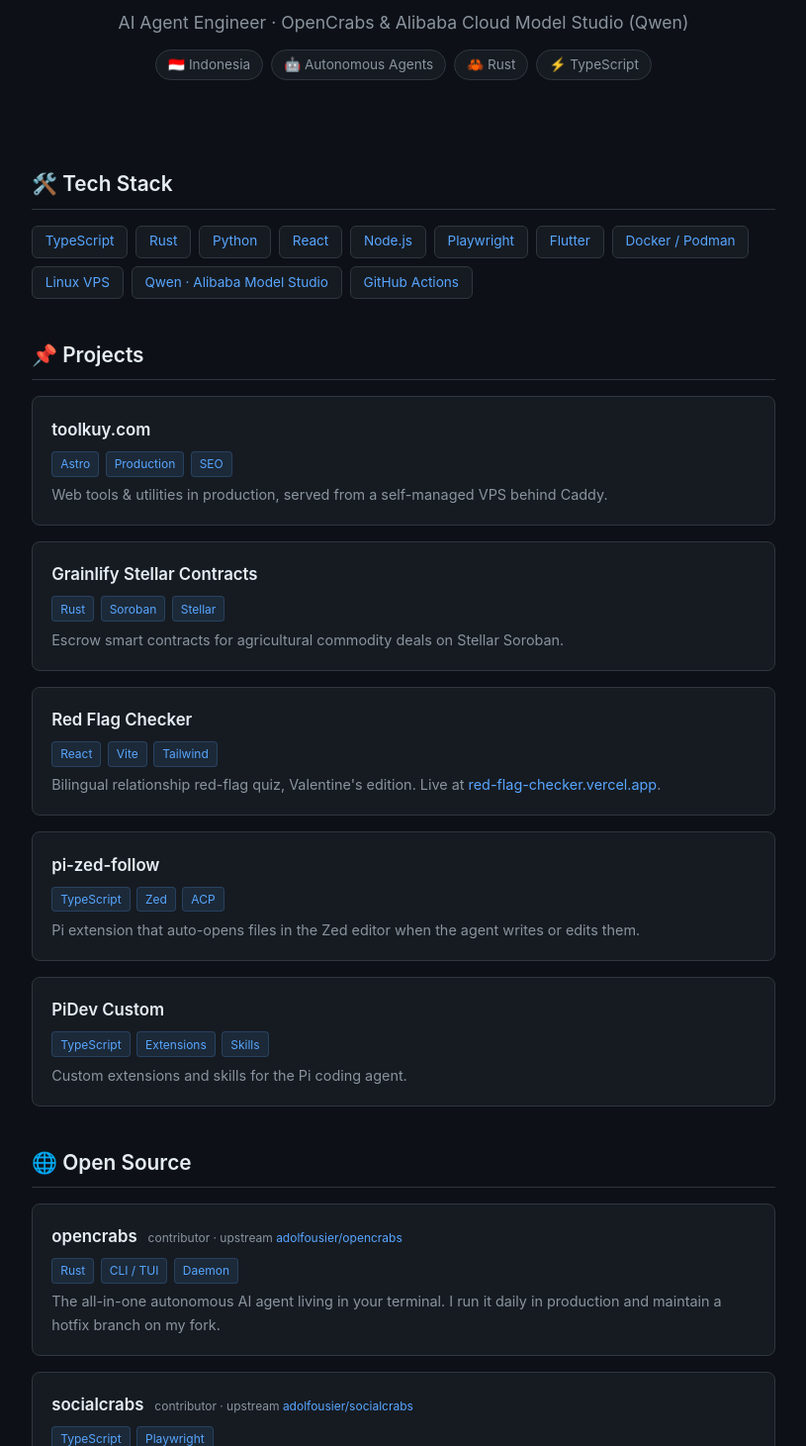
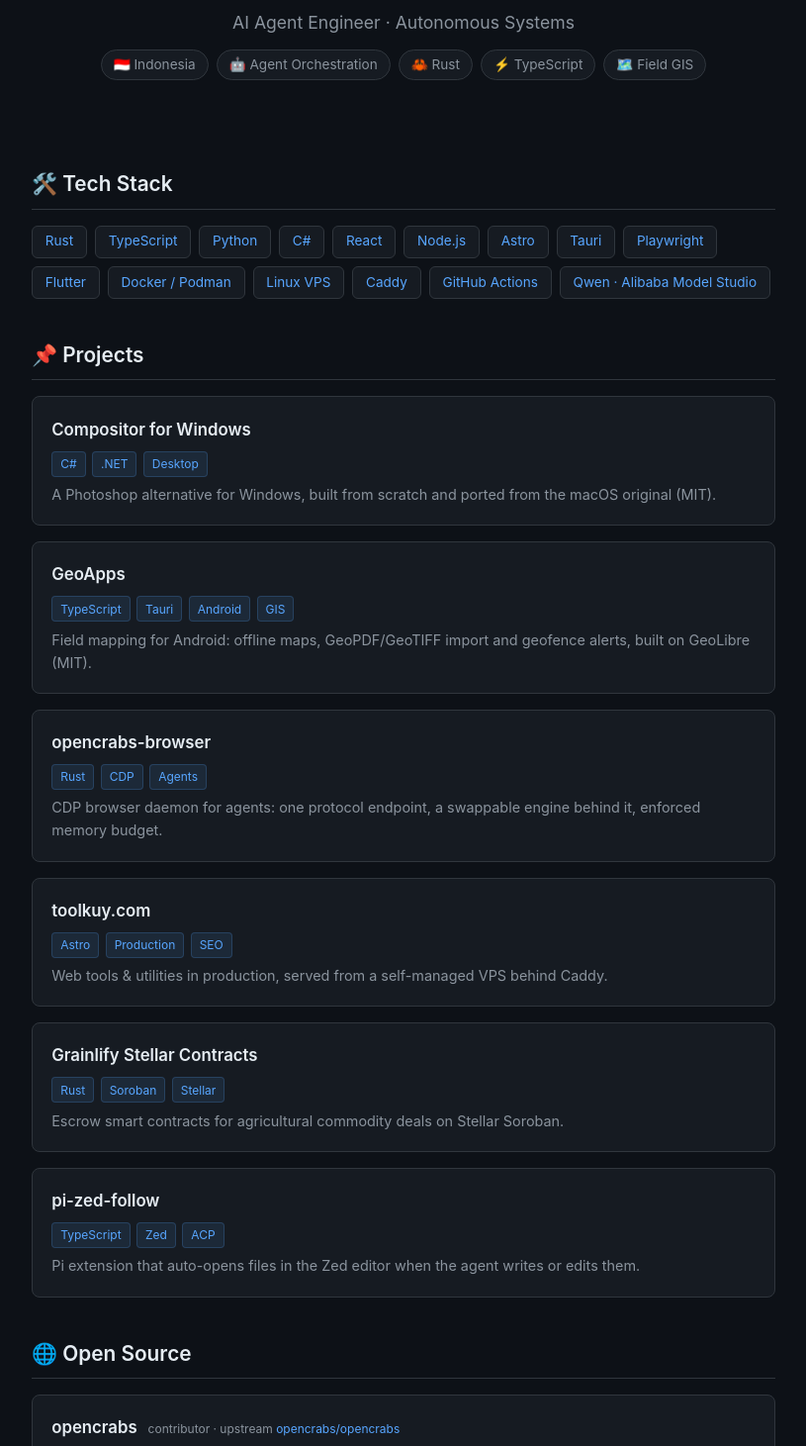
Before and after one commit to adi805/adi805.github.io, a plain HTML site: page index.html in a window 1280 px wide. Shown: the part 267-1728 px from the top of the page at 99% size, without its empty margins (232-1047 px from the left). Drawn offline with Linux system fonts and the light colour scheme; no server answers.

Commit message:
Segarkan portofolio: buang tautan mati dan rujukan afiliasi (#1)
- Hapus proyek Red Flag Checker dan PiDev Custom: repo-nya 404.
- Tambah Compositor for Windows, GeoApps, opencrabs-browser sebagai karya unggulan.
- Perbaiki upstream opencrabs: adolfousier/opencrabs -> opencrabs/opencrabs.
- Angka fallback statistik: 21 repo, 6 follower, 8 bahasa.
- Hapus tautan afiliasi Qwen dari tombol dan footer.

```diff
--- a/index.html
+++ b/index.html
@@ -4,7 +4,7 @@
   <meta charset="UTF-8">
   <meta name="viewport" content="width=device-width, initial-scale=1.0">
   <title>Adi Syafriadi — AI Agent Engineer</title>
-  <meta name="description" content="AI Agent Engineer building autonomous coding agents. OpenCrabs contributor, production web tools at toolkuy.com. Running LLM workloads on Alibaba Cloud Model Studio (Qwen).">
+  <meta name="description" content="AI Agent Engineer building autonomous coding agents and the deterministic gates that keep them honest. Rust, TypeScript, Python, C#. Production web tools at toolkuy.com.">
   <style>
     :root {
       --bg: #0d1117;
@@ -99,12 +99,13 @@
     <div class="hero">
       <img src="https://avatars.githubusercontent.com/u/122665738?v=4" alt="Profile">
       <h1>Adi Syafriadi</h1>
-      <p>AI Agent Engineer · OpenCrabs &amp; Alibaba Cloud Model Studio (Qwen)</p>
+      <p>AI Agent Engineer · Autonomous Systems</p>
       <div class="tagline">
         <span>🇮🇩 Indonesia</span>
-        <span>🤖 Autonomous Agents</span>
+        <span>🤖 Agent Orchestration</span>
         <span>🦀 Rust</span>
         <span>⚡ TypeScript</span>
+        <span>🗺️ Field GIS</span>
       </div>
     </div>
 
@@ -112,16 +113,32 @@
     <section>
       <h2>🛠️ Tech Stack</h2>
       <div class="tech-list">
-        <span>TypeScript</span> <span>Rust</span> <span>Python</span>
-        <span>React</span> <span>Node.js</span> <span>Playwright</span>
-        <span>Flutter</span> <span>Docker / Podman</span> <span>Linux VPS</span>
-        <span>Qwen · Alibaba Model Studio</span> <span>GitHub Actions</span>
+        <span>Rust</span> <span>TypeScript</span> <span>Python</span> <span>C#</span>
+        <span>React</span> <span>Node.js</span> <span>Astro</span> <span>Tauri</span>
+        <span>Playwright</span> <span>Flutter</span>
+        <span>Docker / Podman</span> <span>Linux VPS</span> <span>Caddy</span>
+        <span>GitHub Actions</span> <span>Qwen · Alibaba Model Studio</span>
       </div>
     </section>
 
     <!-- Projects -->
     <section>
       <h2>📌 Projects</h2>
+      <div class="project">
+        <a href="https://github.com/adi805/Compositor-Windows" target="_blank" rel="noopener"><h3>Compositor for Windows</h3></a>
+        <div class="stack"><span>C#</span><span>.NET</span><span>Desktop</span></div>
+        <p>A Photoshop alternative for Windows, built from scratch and ported from the macOS original (MIT).</p>
+      </div>
+      <div class="project">
+        <a href="https://github.com/adi805/GeoApps" target="_blank" rel="noopener"><h3>GeoApps</h3></a>
+        <div class="stack"><span>TypeScript</span><span>Tauri</span><span>Android</span><span>GIS</span></div>
+        <p>Field mapping for Android: offline maps, GeoPDF/GeoTIFF import and geofence alerts, built on GeoLibre (MIT).</p>
+      </div>
+      <div class="project">
+        <a href="https://github.com/adi805/opencrabs-browser" target="_blank" rel="noopener"><h3>opencrabs-browser</h3></a>
+        <div class="stack"><span>Rust</span><span>CDP</span><span>Agents</span></div>
+        <p>CDP browser daemon for agents: one protocol endpoint, a swappable engine behind it, enforced memory budget.</p>
+      </div>
       <div class="project">
         <a href="https://toolkuy.com" target="_blank" rel="noopener"><h3>toolkuy.com</h3></a>
         <div class="stack"><span>Astro</span><span>Production</span><span>SEO</span></div>
@@ -133,19 +150,9 @@
         <p>Escrow smart contracts for agricultural commodity deals on Stellar Soroban.</p>
       </div>
       <div class="project">
-        <a href="https://github.com/adi805/red-flag-checker" target="_blank" rel="noopener"><h3>Red Flag Checker</h3></a>
-        <div class="stack"><span>React</span><span>Vite</span><span>Tailwind</span></div>
-        <p>Bilingual relationship red-flag quiz, Valentine's edition. Live at <a href="https://red-flag-checker.vercel.app" target="_blank" rel="noopener" style="color:var(--accent)">red-flag-checker.vercel.app</a>.</p>
-      </div>
-      <div class="project">
         <a href="https://github.com/adi805/pi-zed-follow" target="_blank" rel="noopener"><h3>pi-zed-follow</h3></a>
         <div class="stack"><span>TypeScript</span><span>Zed</span><span>ACP</span></div>
         <p>Pi extension that auto-opens files in the Zed editor when the agent writes or edits them.</p>
-      </div>
-      <div class="project">
-        <a href="https://github.com/adi805/PiDev-Custom" target="_blank" rel="noopener"><h3>PiDev Custom</h3></a>
-        <div class="stack"><span>TypeScript</span><span>Extensions</span><span>Skills</span></div>
-        <p>Custom extensions and skills for the Pi coding agent.</p>
       </div>
     </section>
 
@@ -153,19 +160,19 @@
     <section>
       <h2>🌐 Open Source</h2>
       <div class="project">
-        <a href="https://github.com/adi805/opencrabs" target="_blank" rel="noopener"><h3>opencrabs</h3></a>
-        <span class="origin">contributor · upstream <a href="https://github.com/adolfousier/opencrabs" target="_blank" rel="noopener" style="color:var(--accent)">adolfousier/opencrabs</a></span>
+        <a href="https://github.com/opencrabs/opencrabs" target="_blank" rel="noopener"><h3>opencrabs</h3></a>
+        <span class="origin">contributor · upstream <a href="https://github.com/opencrabs/opencrabs" target="_blank" rel="noopener" style="color:var(--accent)">opencrabs/opencrabs</a></span>
         <div class="stack"><span>Rust</span><span>CLI / TUI</span><span>Daemon</span></div>
-        <p>The all-in-one autonomous AI agent living in your terminal. I run it daily in production and maintain a hotfix branch on my fork.</p>
+        <p>The all-in-one autonomous AI agent living in your terminal. I run it daily in production and ship Linux/X11 GUI builds in <a href="https://github.com/adi805/opencrabs-gui-x11" target="_blank" rel="noopener" style="color:var(--accent)">opencrabs-gui-x11</a>.</p>
       </div>
       <div class="project">
-        <a href="https://github.com/adi805/socialcrabs" target="_blank" rel="noopener"><h3>socialcrabs</h3></a>
+        <a href="https://github.com/adolfousier/socialcrabs" target="_blank" rel="noopener"><h3>socialcrabs</h3></a>
         <span class="origin">contributor · upstream <a href="https://github.com/adolfousier/socialcrabs" target="_blank" rel="noopener" style="color:var(--accent)">adolfousier/socialcrabs</a></span>
         <div class="stack"><span>TypeScript</span><span>Playwright</span></div>
         <p>Human-like social media automation (Instagram, X, LinkedIn) built for OpenCrabs.</p>
       </div>
       <div class="project">
-        <a href="https://github.com/adi805/GeoLibre" target="_blank" rel="noopener"><h3>GeoLibre</h3></a>
+        <a href="https://github.com/opengeos/GeoLibre" target="_blank" rel="noopener"><h3>GeoLibre</h3></a>
         <span class="origin">contributor · upstream <a href="https://github.com/opengeos/GeoLibre" target="_blank" rel="noopener" style="color:var(--accent)">opengeos/GeoLibre</a></span>
         <div class="stack"><span>TypeScript</span><span>GIS</span><span>Jupyter</span></div>
         <p>Lightweight, cloud-native GIS platform running in the browser, desktop, mobile, and Jupyter.</p>
@@ -176,9 +183,9 @@
     <section>
       <h2>📊 GitHub Stats</h2>
       <div class="stats">
-        <div class="stat-card"><div class="num" id="repos">10</div><div class="label">Public Repos</div></div>
-        <div class="stat-card"><div class="num" id="followers">2</div><div class="label">Followers</div></div>
-        <div class="stat-card"><div class="num">5</div><div class="label">Languages</div></div>
+        <div class="stat-card"><div class="num" id="repos">21</div><div class="label">Public Repos</div></div>
+        <div class="stat-card"><div class="num" id="followers">6</div><div class="label">Followers</div></div>
+        <div class="stat-card"><div class="num">8</div><div class="label">Languages</div></div>
       </div>
     </section>
 
@@ -187,14 +194,14 @@
       <h2>📫 Let's Connect</h2>
       <div class="connect">
         <a href="https://github.com/adi805">GitHub</a>
+        <a href="https://x.com/syafriadit1">X</a>
         <a href="mailto:adi@syafriadi.my.id">Email</a>
         <a href="https://toolkuy.com">toolkuy.com</a>
-        <a href="https://toolkuy.com/go/qwen">Alibaba Cloud Qwen</a>
       </div>
     </section>
 
     <footer>
-      © 2026 Adi Syafriadi · <a href="https://toolkuy.com/go/qwen" style="color:var(--dim)">Qwen link</a> is a referral link
+      © 2026 Adi Syafriadi
     </footer>
   </div>
 
```
